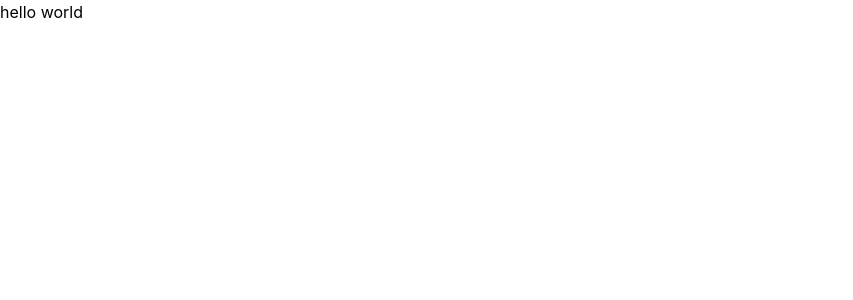
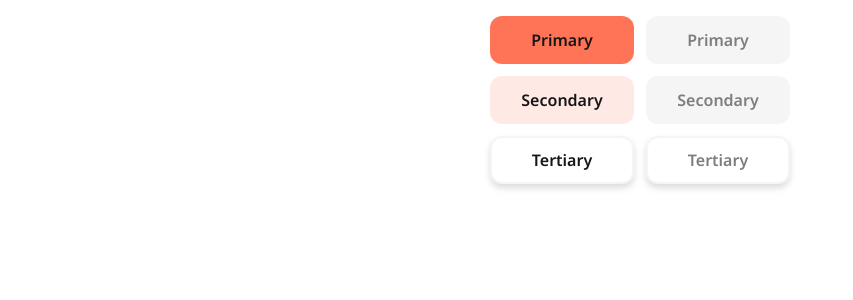
Before and after one commit to NureLisovyiNykyta/alias, a React (Vite) app in the folder frontend/: page / in a window 1280 px wide. Shown: the top 300 px of the page, without its empty margins (0-853 px from the left). Built offline with nearby package versions, Linux system fonts and the light colour scheme.

Commit message:
added button and fonts configs

```diff
--- a/frontend/index.html
+++ b/frontend/index.html
@@ -3,6 +3,9 @@
   <head>
     <meta charset="UTF-8" />
     <link rel="icon" type="image/svg+xml" href="/favicon.svg" />
+    <link rel="preconnect" href="https://fonts.googleapis.com">
+    <link rel="preconnect" href="https://fonts.gstatic.com" crossorigin>
+    <link href="https://fonts.googleapis.com/css2?family=Inter:wght@400;500;600;700&display=swap" rel="stylesheet">
     <meta name="viewport" content="width=device-width, initial-scale=1.0" />
     <title>Alias</title>
   </head>
--- a/frontend/src/App.jsx
+++ b/frontend/src/App.jsx
@@ -1,7 +1,24 @@
+import { Button } from "./components/Button.jsx";
+
 function App() {
   return (
-    <div>
-      hello world
+    <div className='min-h-screen w-full p-4'>
+      <div className='flex w-full justify-center items-center h-full gap-3 flex-col'>
+        <div className='flex gap-3'>
+          <Button disabled={false} variant='primary'>Primary</Button>
+          <Button disabled={true} variant='primary'>Primary</Button>
+        </div>
+
+        <div className='flex gap-3'>
+          <Button disabled={false} variant='secondary'>Secondary</Button>
+          <Button disabled={true} variant='secondary'>Secondary</Button>
+        </div>
+
+        <div className='flex gap-3'>
+          <Button disabled={false} variant='tertiary'>Tertiary</Button>
+          <Button disabled={true} variant='tertiary'>Tertiary</Button>
+        </div>
+      </div>
     </div>
   )
 }
--- /dev/null
+++ b/frontend/src/components/Button.jsx
@@ -0,0 +1,53 @@
+import React from 'react';
+
+const baseStyles = "inline-flex items-center justify-center gap-2 font-noto text-btn font-semibold rounded-[12px] cursor-pointer disabled:cursor-not-allowed disabled:pointer-events-none transition-all";
+const variants = {
+  primary: `
+    bg-brand-500 text-text
+    hover:bg-brand-700 hover:text-white
+    active:bg-brand-900 active:text-white
+    disabled:bg-surface disabled:text-text-label
+    h-[48px]
+    w-[144px]
+  `,
+  secondary: `
+    bg-brand-100 text-text
+    hover:bg-brand-300
+    active:bg-brand-500
+    disabled:bg-neutral-100 disabled:text-text-label
+    h-[48px]
+    w-[144px]
+  `,
+  tertiary: `
+    bg-white border-2 border-surface shadow-buttons text-text
+    hover:bg-white hover:border-text-label
+    active:bg-white active:border-brand-500
+    disabled:border-surface disabled:text-text-label
+    h-[48px]
+    w-[144px]
+  `,
+};
+
+const sizes = {
+  default: "px-8",
+  icon: "p-2.5 aspect-square"
+};
+
+export const Button = ({
+                         variant = 'primary',
+                         size = 'default',
+                         disabled = false,
+                         className = '',
+                         children,
+                         ...props
+                       }) => {
+  return (
+    <button
+      disabled={disabled}
+      className={`${baseStyles} ${variants[variant]} ${sizes[size]} ${className}`}
+      {...props}
+    >
+      {children}
+    </button>
+  );
+};
--- a/frontend/src/index.css
+++ b/frontend/src/index.css
@@ -1,6 +1,34 @@
+@import url('https://fonts.googleapis.com/css2?family=Noto+Sans:wght@400;600&display=swap');
 @import "tailwindcss";
 
 @theme {
+    --font-inter: "Inter", ui-sans-serif, system-ui, sans-serif;
+    --font-noto: "Noto Sans", sans-serif;
+
+    --font-size-title: 64px;
+    --line-height-title: 1;
+    --letter-spacing-title: -0.05em;
+
+    --font-size-h1: 32px;
+    --line-height-h1: 1;
+    --letter-spacing-h1: -0.05em;
+
+    --font-size-h2: 18px;
+    --line-height-h2: 1.5;
+    --letter-spacing-h2: -0.05em;
+
+    --font-size-btn: 16px;
+    --line-height-btn: 1;
+    --letter-spacing-btn: -0.05em;
+
+    --font-size-p: 16px;
+    --line-height-p: 1.5;
+    --letter-spacing-p: -0.05em;
+
+    --font-size-label: 14px;
+    --line-height-label: 1;
+    --letter-spacing-label: -0.05em;
+
     --color-brand-100: #FFE9E5;
     --color-brand-300: #FFC4B3;
     --color-brand-500: #FF7457;
@@ -12,4 +40,25 @@
     --color-decorative-500: #A1FF84;
     --color-decorative-700: #2ADF49;
     --color-decorative-900: #08596A;
+
+    --color-surface: #F5F5F5;
+    --color-text: #161616;
+    --color-text-label: #7E7E7E;
+
+    --shadow-buttons: 0 4px 6px 0 rgba(121, 117, 117, 0.25);
 }
+
+@layer base {
+    body {
+        font-family: var(--font-inter);
+        color: var(--color-text);
+    }
+
+    p {
+        font-family: var(--font-noto);
+        font-size: var(--font-size-p);
+        line-height: var(--line-height-p);
+        letter-spacing: var(--letter-spacing-p);
+        font-weight: 400;
+    }
+}
```
Lines whose indentation alone changed are shown as unchanged.
